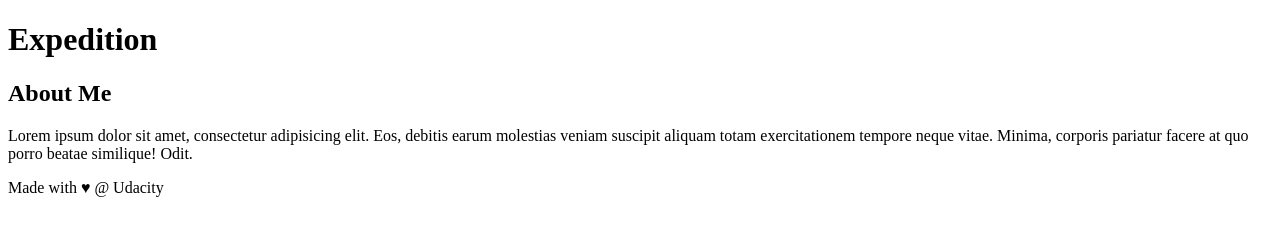
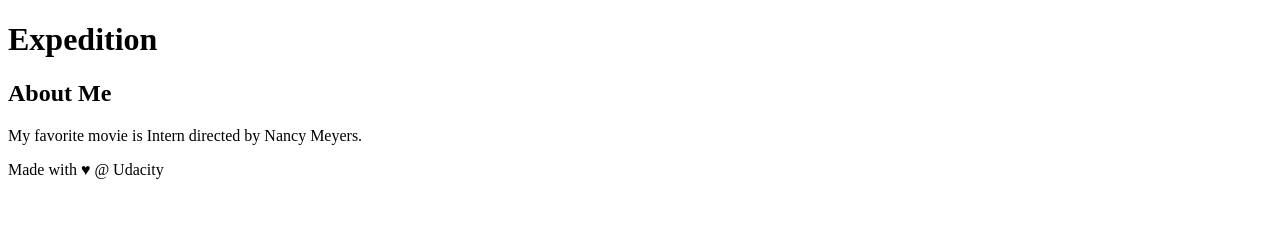
Before and after one commit to Ghaedi-Me/new-git-project, a plain HTML site: page index.html in a window 1280 px wide. Drawn offline with Linux system fonts and the light colour scheme.

Commit message:
Update sidebar with favorite movie

```diff
--- a/index.html
+++ b/index.html
@@ -22,7 +22,7 @@
     <aside>
         <h2>About Me</h2>
 
-        <p>Lorem ipsum dolor sit amet, consectetur adipisicing elit. Eos, debitis earum molestias veniam suscipit aliquam totam exercitationem tempore neque vitae. Minima, corporis pariatur facere at quo porro beatae similique! Odit.</p>
+        <p>My favorite movie is Intern directed by Nancy Meyers.</p>
     </aside>
 
     <footer>
```
